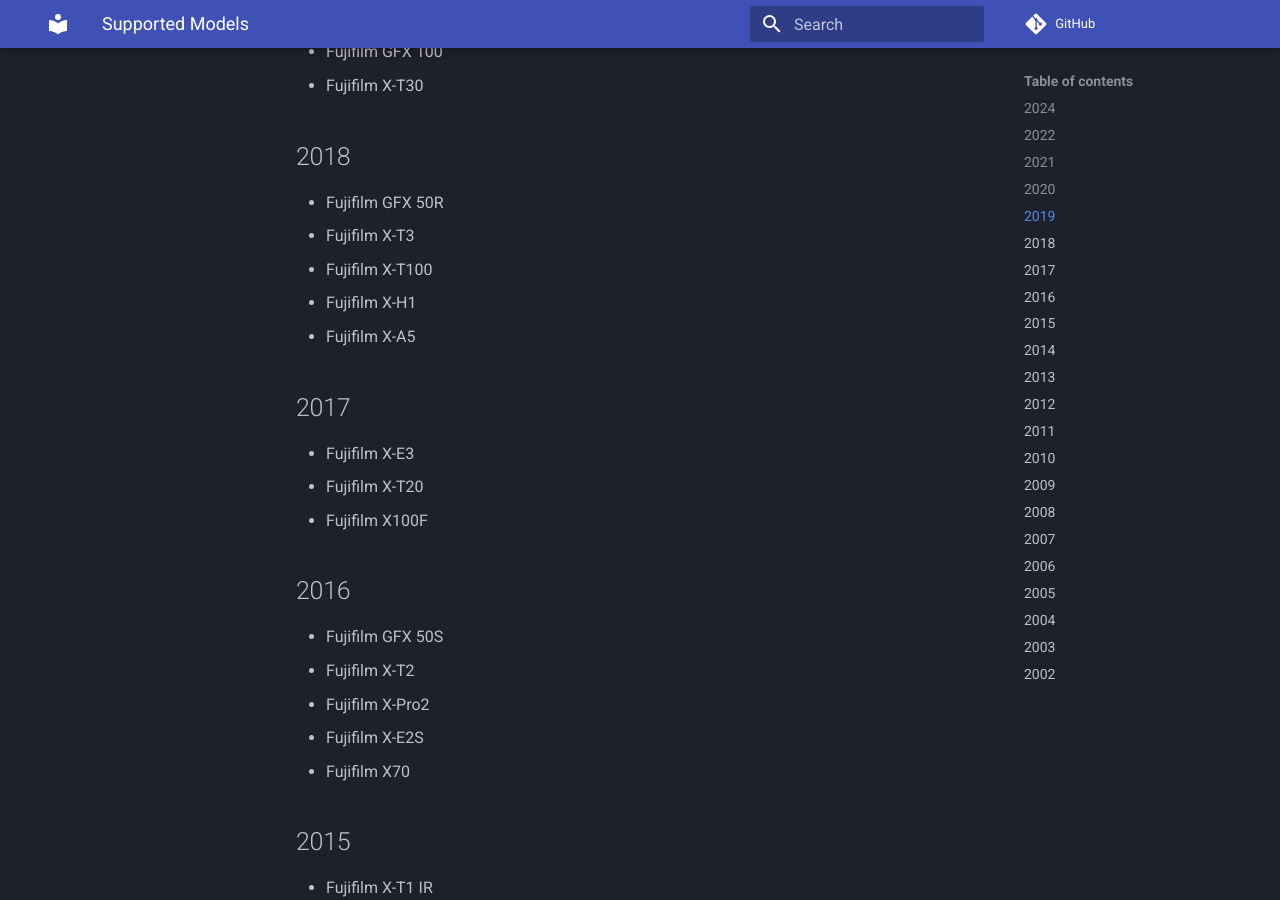
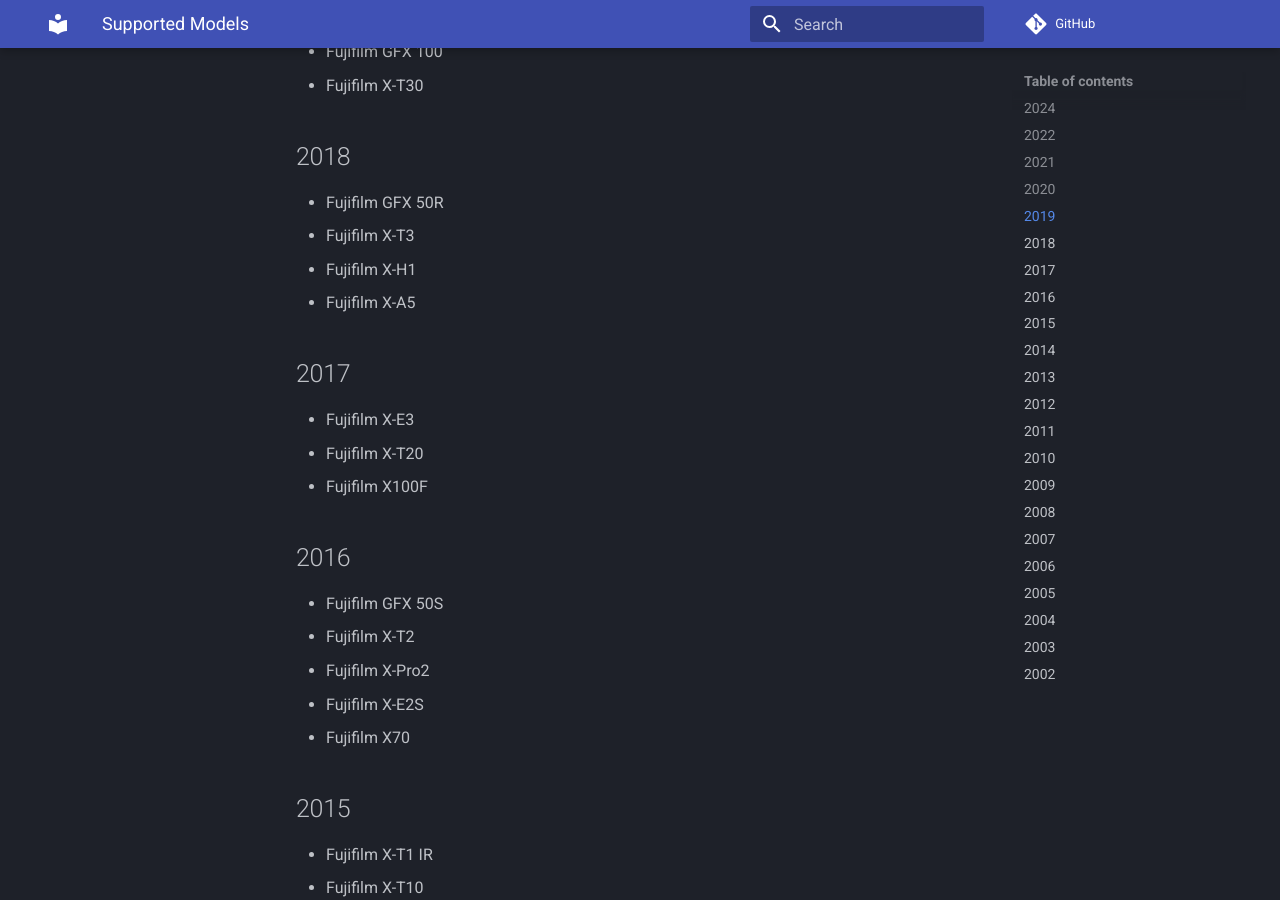
Before and after one commit to fujihack/wiki, an MkDocs documentation site: the page built from docs/supported.md, in a window 1280 px wide and 900 px high, scrolled down 1251 px. Built offline with MkDocs 1.6.1 and Material for MkDocs 9.7.7, drawn with Linux system fonts in a browser that asks for light colours; comment, search, counter and statistics services are not loaded.

Commit message:
remove xt100

```diff
--- a/docs/supported.md
+++ b/docs/supported.md
@@ -29,7 +29,6 @@
 ## 2018
 - Fujifilm GFX 50R
 - Fujifilm X-T3
-- Fujifilm X-T100
 - Fujifilm X-H1
 - Fujifilm X-A5
 ## 2017
```
